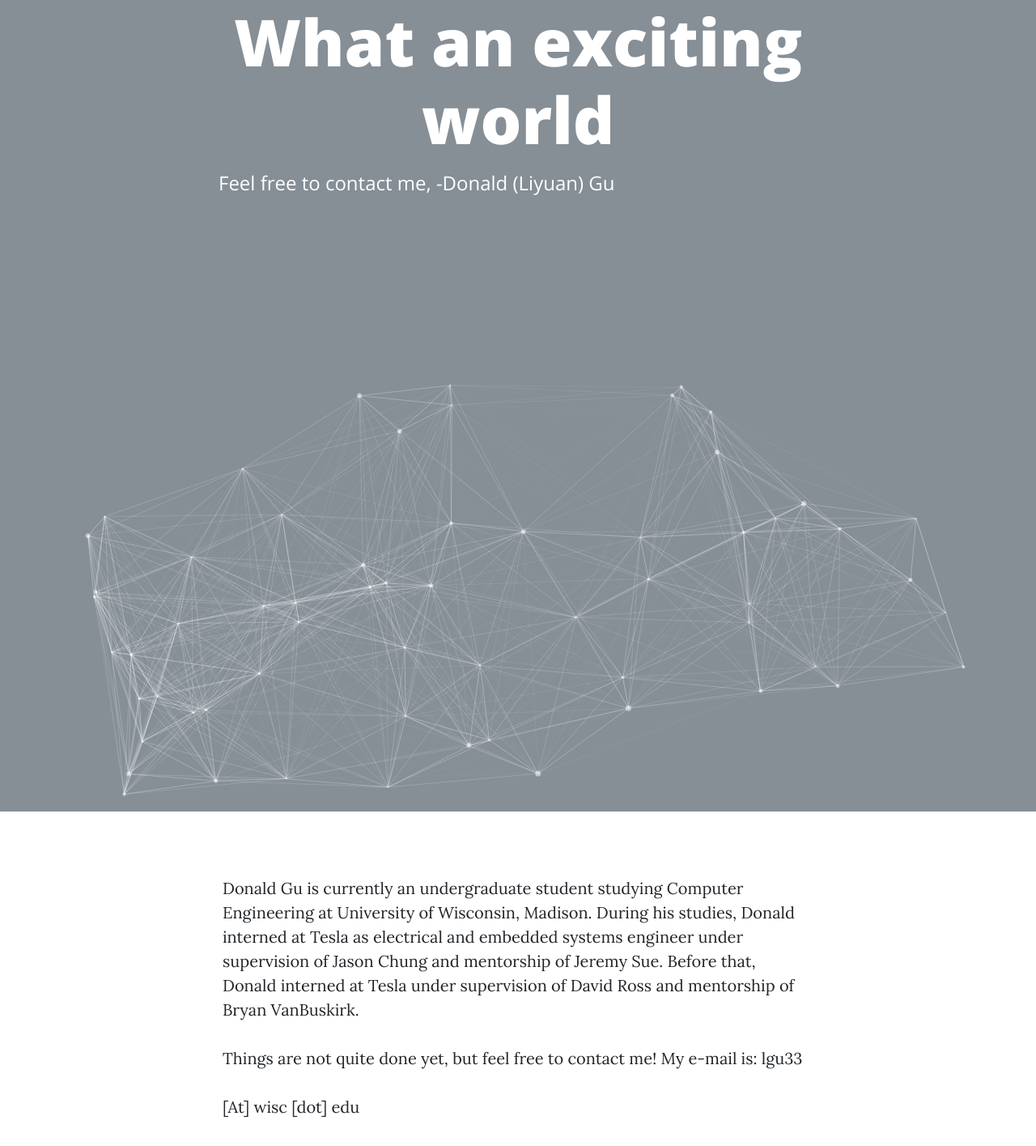
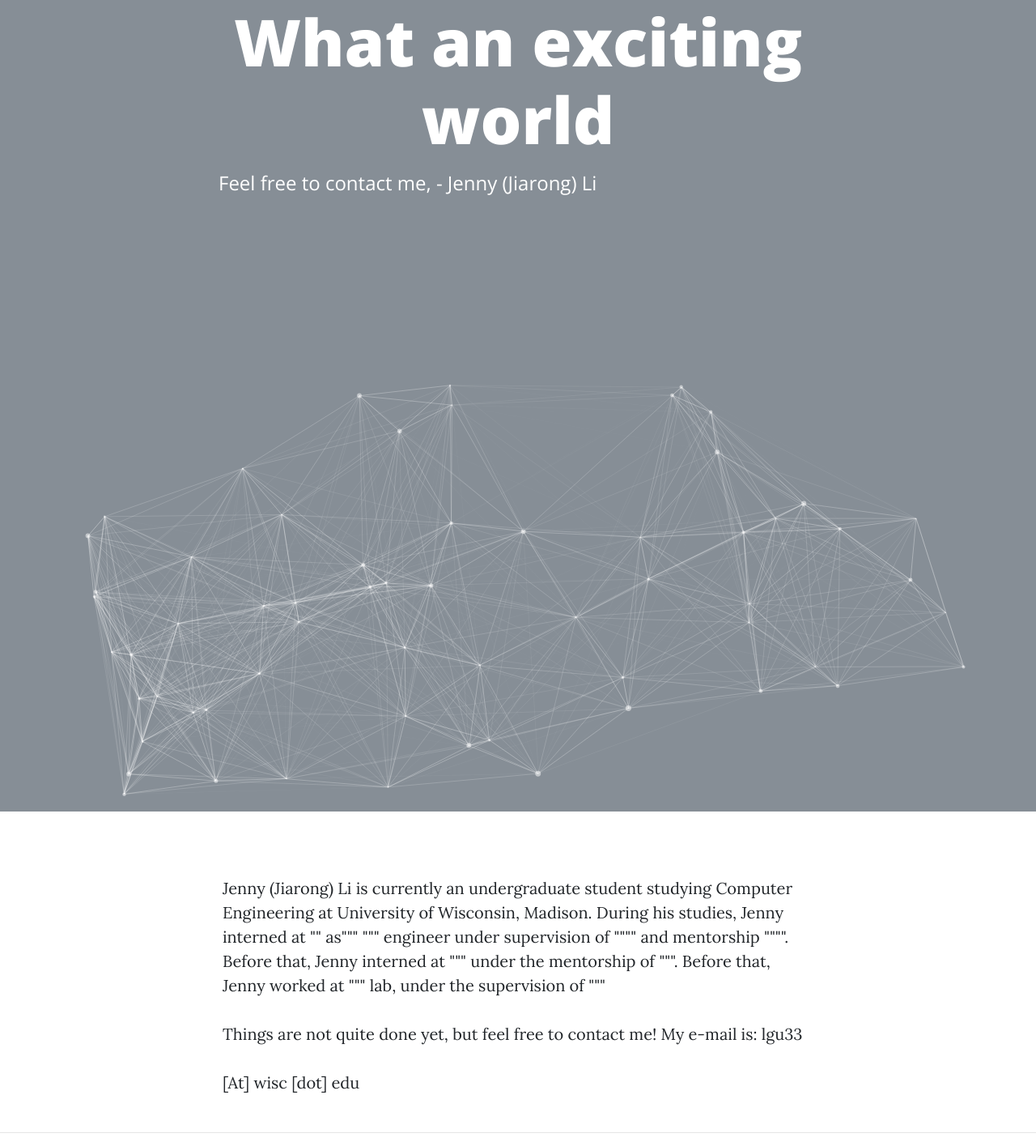
Before and after one commit to jenny-lee-portfolio/jenny-lee-portfolio.github.io, a website: page about.html in a window 1280 px wide. Shown: the part 197-1612 px from the top of the page at 81% size. Drawn offline with nearby package versions, Linux system fonts and the light colour scheme.

Commit message:
update names to correct ones

```diff
--- a/about.html
+++ b/about.html
@@ -7,7 +7,7 @@
   <meta name="viewport" content="width=device-width, initial-scale=1, shrink-to-fit=no">
   <meta name="description" content="">
   <meta content="" name="keywords">
-  <meta name="author" content="Donald Gu Liyuan Gu">
+  <meta name="author" content="Jenny (Jiarong) Li">
 
   <title>About and contact</title>
 
@@ -68,7 +68,7 @@
 		   	<script src="particles/particles.js"></script>
 			<script src="particles/demo/js/app.js"> </script>
             <h1>What an exciting world</h1>
-            <span class="subheading">Feel free to contact me, -Donald (Liyuan) Gu
+            <span class="subheading">Feel free to contact me, - Jenny (Jiarong) Li
             </span>
 
         </div>
@@ -84,9 +84,9 @@
 
     <div class="row">
       <div class="col-lg-8 col-md-10 mx-auto">
-      					<p>    Donald Gu is currently an undergraduate student studying Computer Engineering at University of Wisconsin, Madison. During
-				his studies, Donald interned at Tesla as electrical and embedded systems engineer under supervision of Jason Chung and mentorship of Jeremy Sue. Before that, Donald interned
-				at Tesla under supervision of David Ross and mentorship of Bryan VanBuskirk.</p>
+      					<p>    Jenny (Jiarong) Li is currently an undergraduate student studying Computer Engineering at University of Wisconsin, Madison. During
+				his studies, Jenny interned at "" as""" """ engineer under supervision of """" and mentorship """". Before that, Jenny interned
+				at """ under the mentorship of """. Before that, Jenny worked at """ lab, under the supervision of """</p>
         <p>Things are not quite done yet, but feel free to contact me! My e-mail is: lgu33</p> <p>[At] wisc [dot] edu</p>
       </div>
     </div>
```
